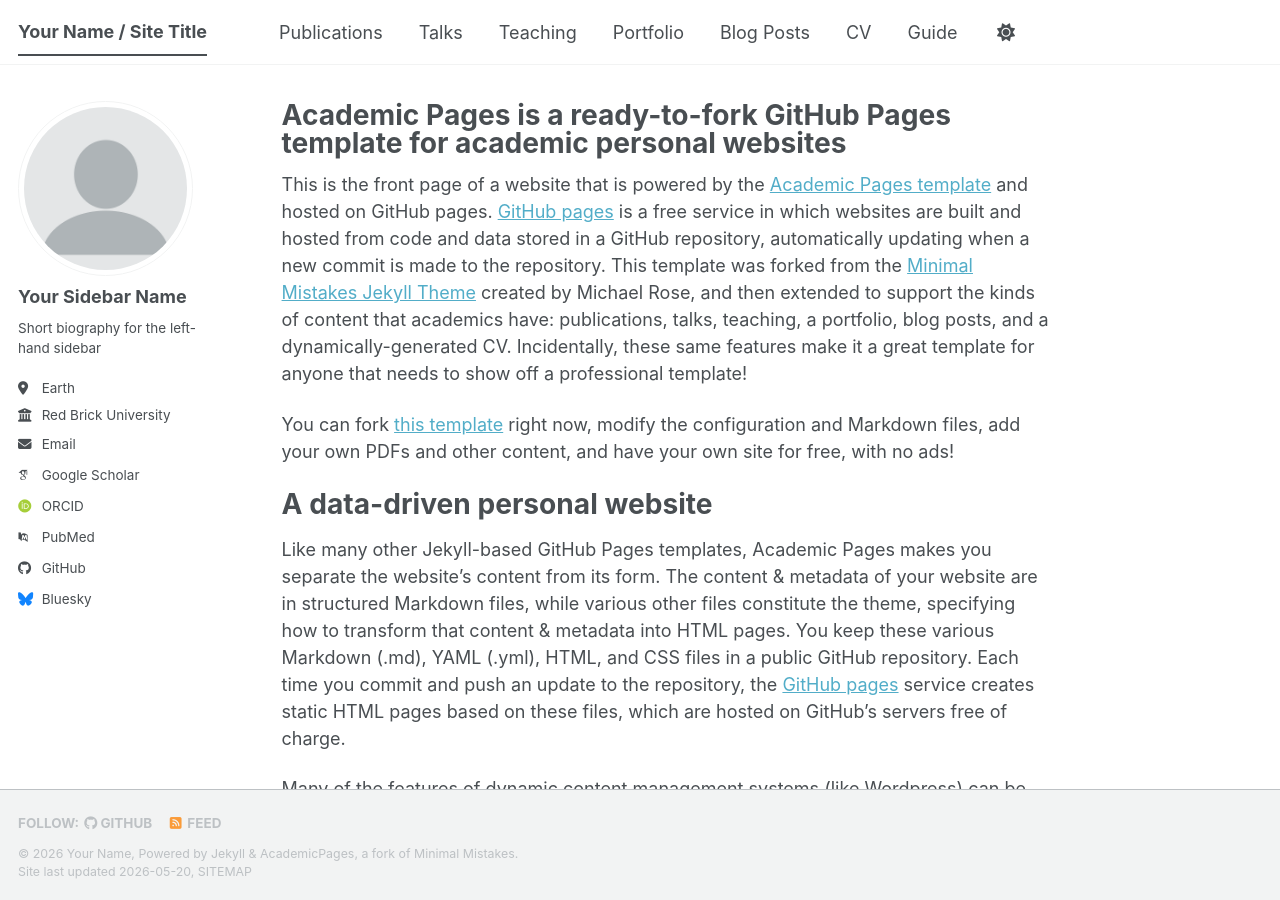
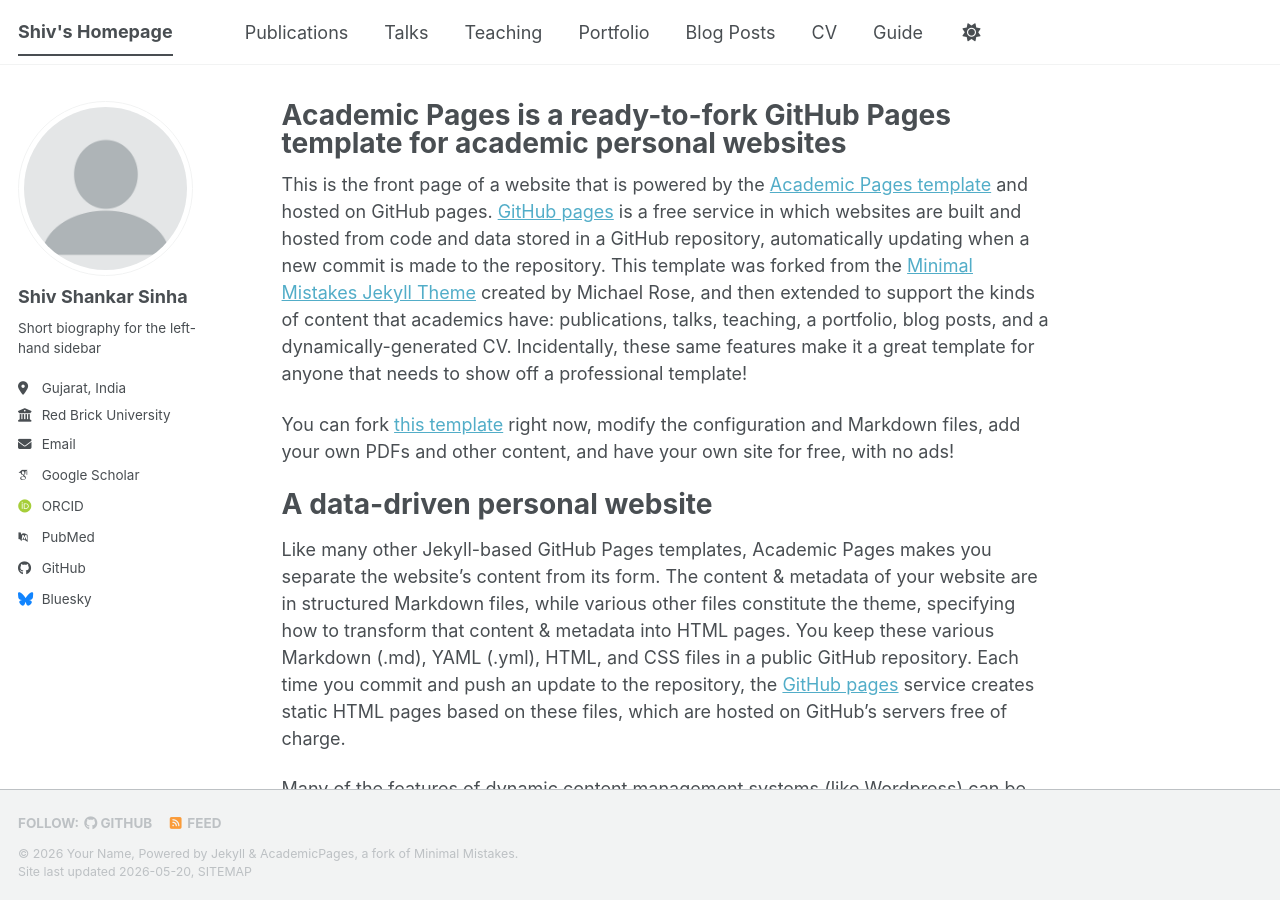
Before and after one commit to shivshankar-sinha/shivshankar-sinha.github.io, a Jekyll site: the page built from _pages/about.md, in a window 1280 px wide and 900 px high. Built offline with Jekyll 4.4.1, drawn with Linux system fonts in a browser that asks for light colours; some web fonts are replaced; a script bundle is joined from its source files by our own code; library files that are not in the unit come from our copies.

Commit message:
Update _config.yml

```diff
--- a/_config.yml
+++ b/_config.yml
@@ -9,7 +9,7 @@
 # Basic Site Settings
 locale                   : "en-US"
 site_theme               : "default" # The available themes options are "default", "air", "sunrise", "mint", "dirt" and "contrast"
-title                    : "Your Name / Site Title"
+title                    : "Shiv's Homepage"
 title_separator          : "-"
 name                     : &name "Your Name"
 description              : &description "Your Name's academic portfolio"   # Update this with a general description of your site, this is the default if not overridden by a page
@@ -24,10 +24,10 @@ repository               : "academicpages/academicpages.github.io"
 author:
   # Biographic information
   avatar           : "profile.png"
-  name             : "Your Sidebar Name"
+  name             : "Shiv Shankar Sinha"
   pronouns         : # example: "she/her"
   bio              : "Short biography for the left-hand sidebar"
-  location         : "Earth"
+  location         : "Gujarat, India"
   employer         : "Red Brick University"
   uri              : # URL
   email            : "none@example.org"
```
